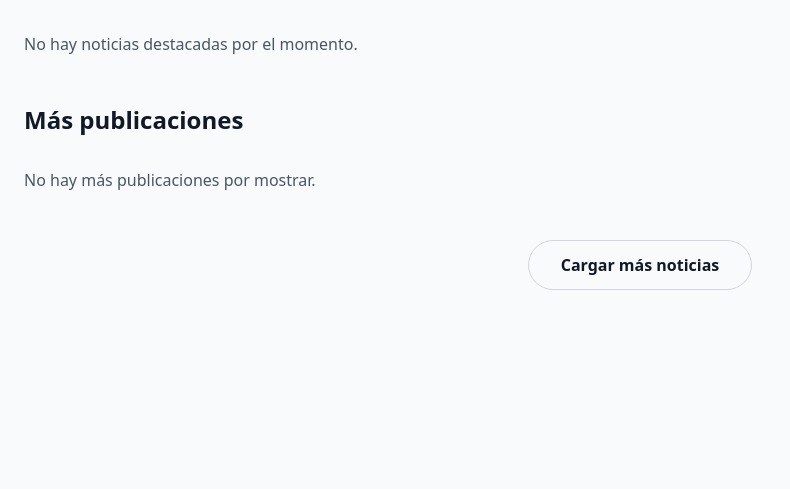
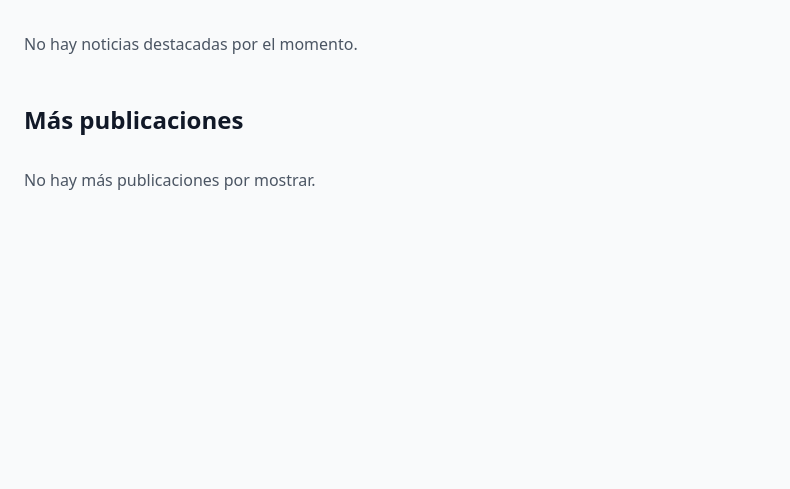
Before and after one commit to Sixtebansito/ticketnow-html, a Flask app: page /noticias in a window 1280 px wide. Shown: the part 264-753 px from the top of the page, without its empty margins (0-790 px from the left). Run offline with Flask 3, Linux system fonts and the light colour scheme; data that the repository does not hold is empty; some libraries are stand-ins or nearby versions.

Commit message:
Remover boton de cargar mas noticias

```diff
--- a/templates/noticias.html
+++ b/templates/noticias.html
@@ -82,12 +82,6 @@
                 <p class="text-gray-600 dark:text-gray-400 col-span-3">No hay más publicaciones por mostrar.</p>
             {% endif %}
         </div>
-
-        <div class="mt-12 text-center">
-            <button class="px-8 py-3 font-semibold text-gray-900 transition bg-transparent border border-gray-300 rounded-full dark:border-white/20 hover:bg-gray-100 dark:hover:bg-white/5 dark:text-white">
-                Cargar más noticias
-            </button>
-        </div>
     </section>
 
 </main>
```
